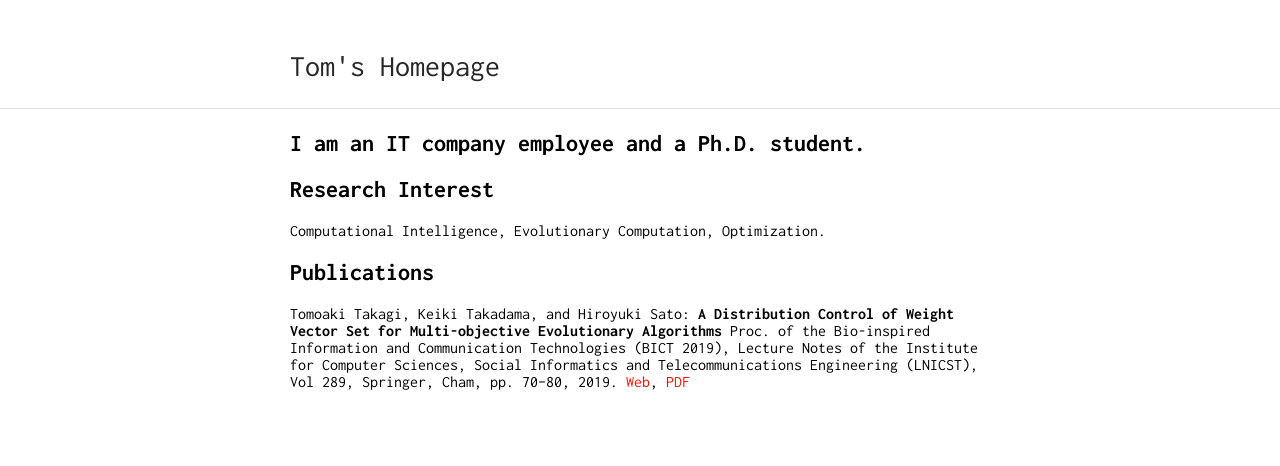
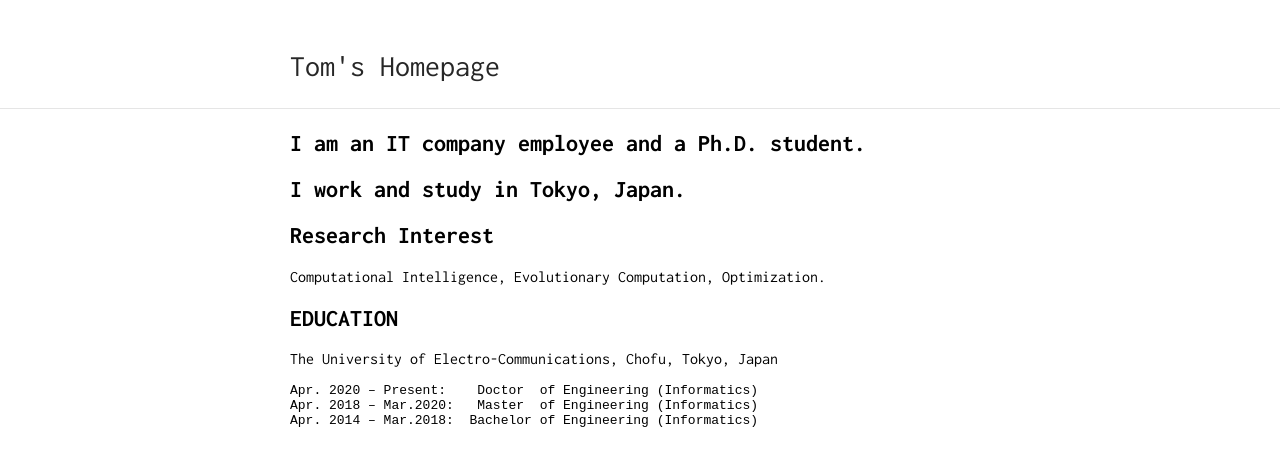
Before and after one commit to tomtkg/tomtkg.github.io, a Jekyll site: the page built from index.md, in a window 1280 px wide. Shown: the top 466 px of the page. Built offline with Jekyll 4.4.1, drawn with Linux system fonts in a browser that asks for light colours; our own code applies the rules of GitHub Pages for plain Markdown files.

Commit message:
Update index.md

```diff
--- a/index.md
+++ b/index.md
@@ -3,11 +3,22 @@
 ---
 
 ## I am an IT company employee and a Ph.D. student.
+## I work and study in Tokyo, Japan.
 
 ## Research Interest
 
 Computational Intelligence, Evolutionary Computation, Optimization.
 
+## EDUCATION
+The University of Electro-Communications, Chofu, Tokyo, Japan
+<pre>
+Apr. 2020 – Present:    Doctor  of Engineering (Informatics)
+Apr. 2018 – Mar.2020:   Master  of Engineering (Informatics)
+Apr. 2014 – Mar.2018:  Bachelor of Engineering (Informatics)
+</pre>
+
+<!--
 ## Publications
 
 Tomoaki Takagi, Keiki Takadama, and Hiroyuki Sato: **A Distribution Control of Weight Vector Set for Multi-objective Evolutionary Algorithms** Proc. of the Bio-inspired Information and Communication Technologies (BICT 2019), Lecture Notes of the Institute for Computer Sciences, Social Informatics and Telecommunications Engineering (LNICST), Vol 289, Springer, Cham, pp. 70--80, 2019. [Web](https://link.springer.com/chapter/10.1007%2F978-3-030-24202-2_6), [PDF](https://link.springer.com/content/pdf/10.1007%2F978-3-030-24202-2_6.pdf)
+-->
```
